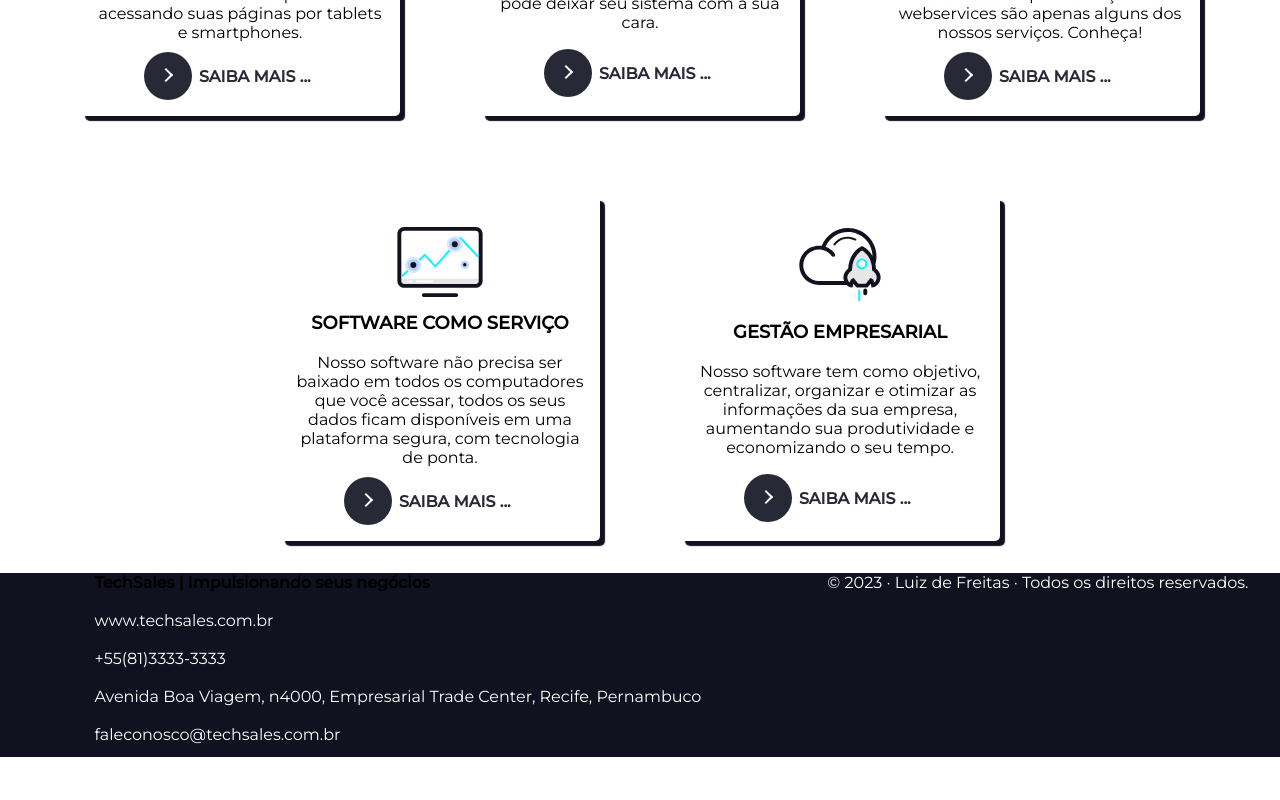
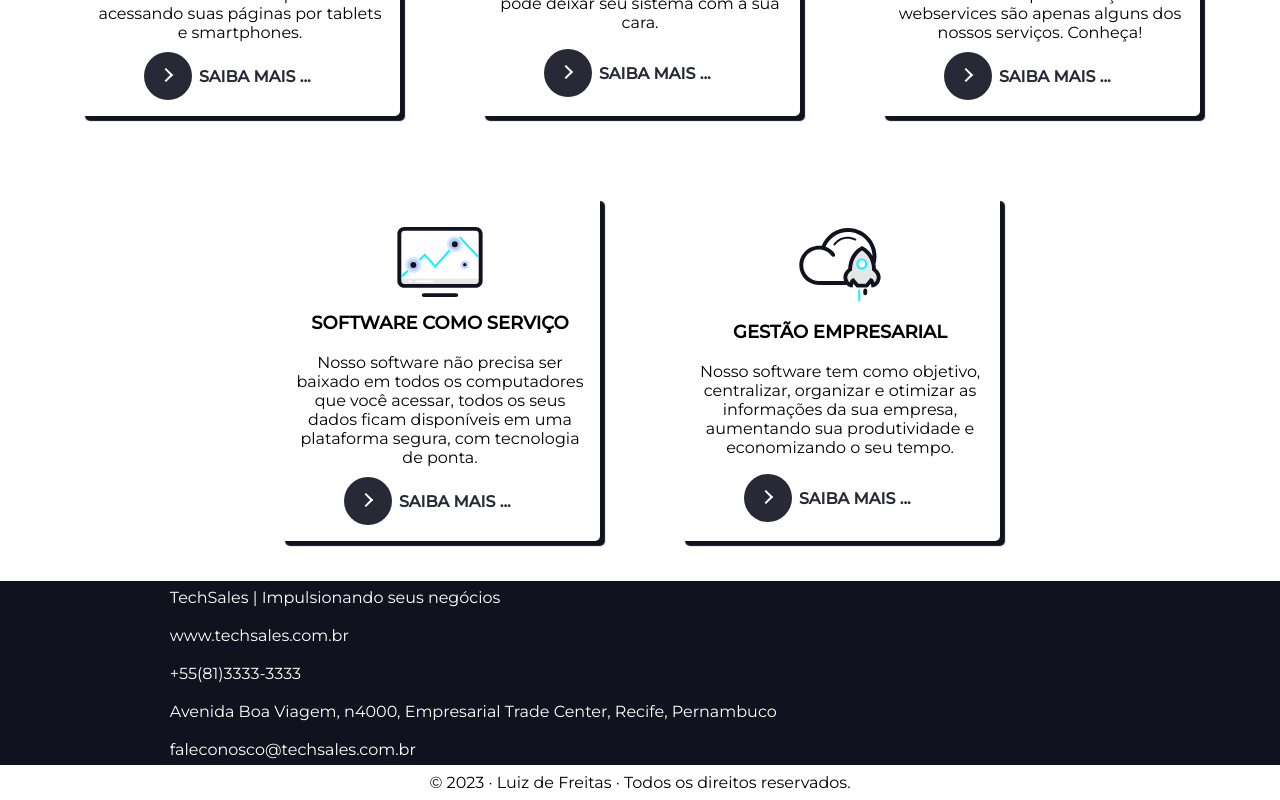
Before and after one commit to luizdefreitas10/Valcann, a React (Create React App) app: page / in a window 1280 px wide. Shown: the part 870-1670 px from the top of the page. Before the commit the page ends 1627 px from the top, so only its background shows below. Built offline with nearby package versions, Linux system fonts and the light colour scheme.

Commit message:
feat: footer css

```diff
--- a/src/components/Footer/Footer.js
+++ b/src/components/Footer/Footer.js
@@ -1,25 +1,35 @@
-import { FooterContainer, RightFooter, LeftFooter } from "../../styles/components/Footer/styles";
-import SocialMediaLinks from "../SocialMediaLinks/SocialMediaLinks";
+import {
+  FooterContainer,
+  RightFooter,
+  LeftFooter,
+  CopyrightText
+} from "../../styles/components/Footer/styles";
+// import SocialMediaLinks from "../SocialMediaLinks/SocialMediaLinks";
 
-export default function Footer () {
+export default function Footer() {
   return (
+    <>
       <FooterContainer>
-      <LeftFooter>
+        {/* <LeftFooter>
           <SocialMediaLinks />
-      </LeftFooter>
+        </LeftFooter> */}
         <RightFooter>
-        <h4>TechSales | Impulsionando seus negócios</h4>
-        <br/>
+          <p>TechSales | Impulsionando seus negócios</p>
+          <br />
           <p>www.techsales.com.br</p>
-        <br/>
+          <br />
           <p>+55(81)3333-3333</p>
-        <br/>
-        <p>Avenida Boa Viagem, n4000, Empresarial Trade Center, Recife, Pernambuco</p>
-        <br/>
+          <br />
+          <p>
+            Avenida Boa Viagem, n4000, Empresarial Trade Center, Recife,
+            Pernambuco
+          </p>
+          <br />
           <p>faleconosco@techsales.com.br</p>
         </RightFooter>
-      <br/>
-      <p>© 2023 · Luiz de Freitas · Todos os direitos reservados.</p>
+        <br />
       </FooterContainer>
+      <CopyrightText>© 2023 · Luiz de Freitas · Todos os direitos reservados.</CopyrightText>
+    </>
   );
-};
+}
--- a/src/components/SocialMediaLinks/SocialMediaLinks.js
+++ b/src/components/SocialMediaLinks/SocialMediaLinks.js
@@ -2,6 +2,10 @@ import { } from '../../styles/components/SocialMediaLinks/styles';
 
 export default function SocialMediaLinks () {
   return (
-    <div></div>
+    <div>
+      {/* <img src={} alt='' />
+      <img src={} alt='' />
+      <img src={} alt='' /> */}
+    </div>
   );
 };
--- a/src/styles/components/Content/styles.js
+++ b/src/styles/components/Content/styles.js
@@ -15,6 +15,7 @@ export const Content = styled.div`
   position: relative;
   z-index: 3;
   margin-top: 410px;
+  margin-bottom: 0.5rem;
   background-color: white;
   padding: 1rem;
   text-align: justify;
--- a/src/styles/components/Footer/styles.js
+++ b/src/styles/components/Footer/styles.js
@@ -13,9 +13,17 @@ export const FooterContainer = styled.footer`
 `;
 
 export const RightFooter = styled.div`
-
+  display: flex;
+  flex-direction: column;
+  justify-content: center;
+  padding: 0.2rem;
 `;
 
 export const LeftFooter = styled.div`
 
 `;
+
+export const CopyrightText = styled.p`
+  text-align: center;
+  padding: 0.5rem;
+`;
```
Lines whose indentation alone changed are shown as unchanged.
